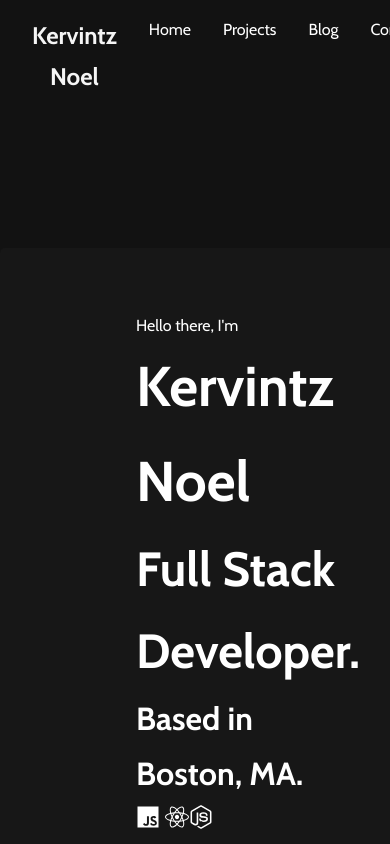
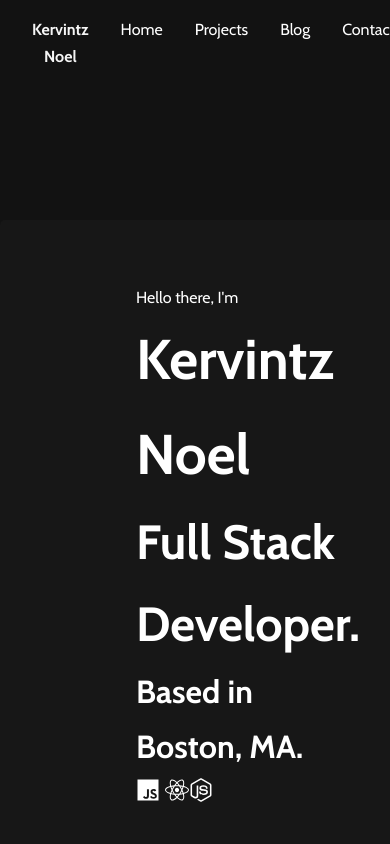
Before and after one commit to kervcode/kervintznoel.com, a React (Create React App) app: page / in a window 390 px wide. Shown: the top 844 px of the page. Built offline with nearby package versions, Linux system fonts and the light colour scheme.

Commit message:
media query for menu at max-width of 600px

```diff
--- a/src/components/menu.styles.css
+++ b/src/components/menu.styles.css
@@ -21,3 +21,16 @@
   text-decoration: none;
   padding-left: 32px;
 }
+
+@media only screen and (max-width: 600px) {
+  body {
+    max-width: 600px;
+  }
+
+  .logo {
+    font-size: 16px;
+  }
+
+  .menu {
+  }
+}
```
